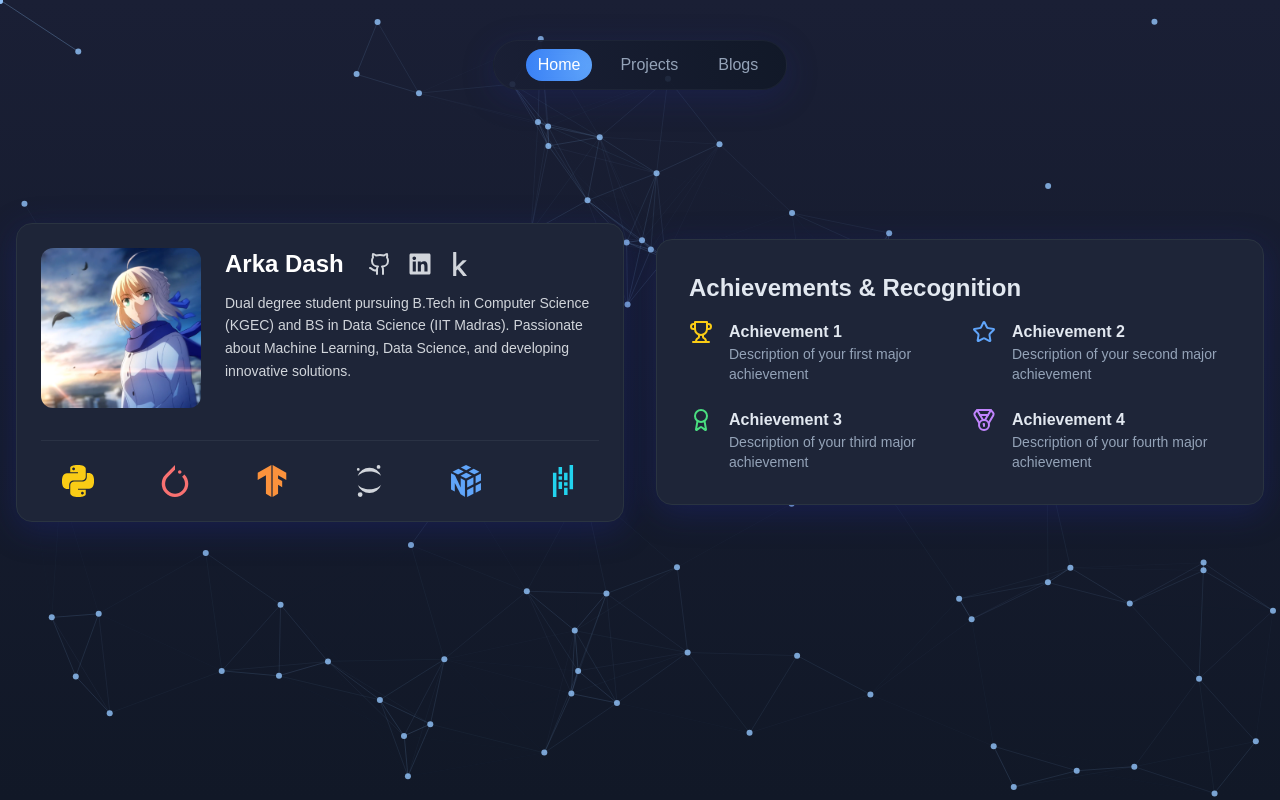
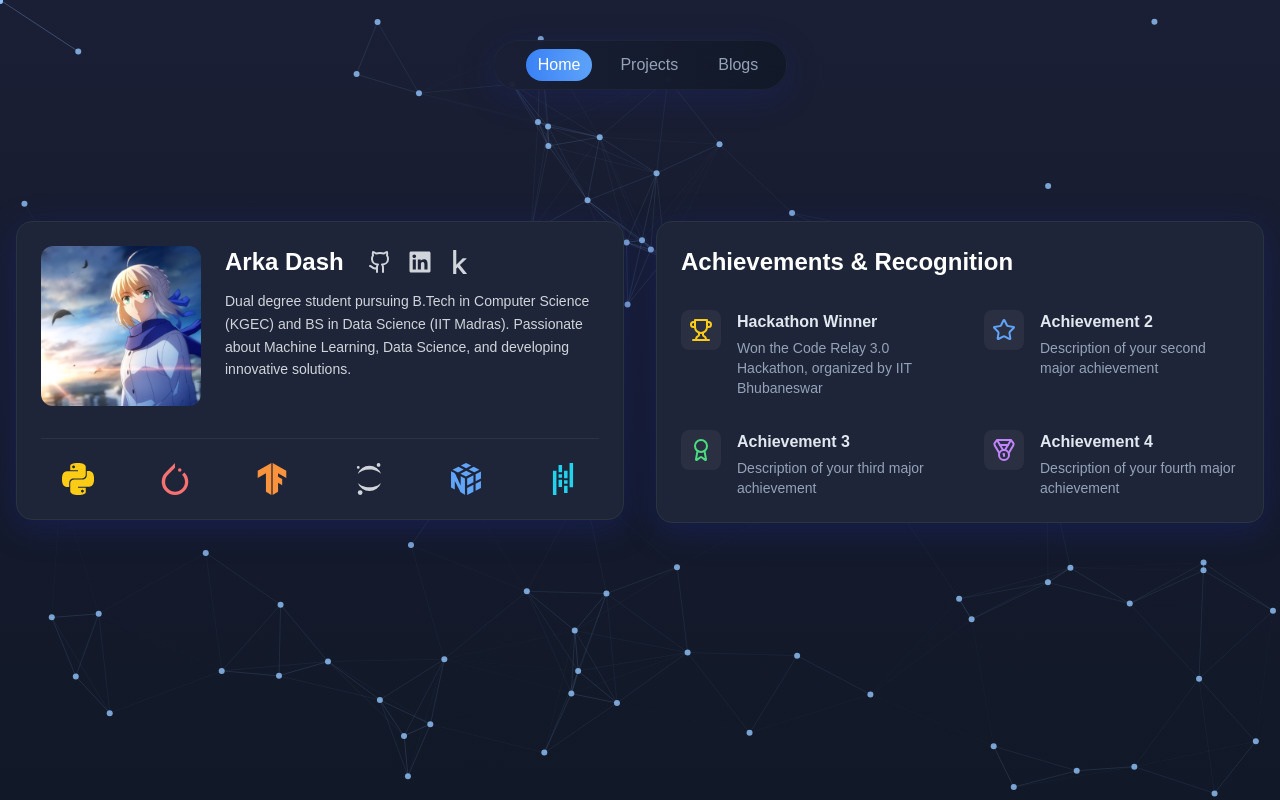
Before and after one commit to NevroHelios/portfolio, a Next.js app: page / in a window 1280 px wide. Built offline with nearby package versions, Linux system fonts and the light colour scheme.

Commit message:
Refactor AchievementsCard layout for improved structure and styling; adjust homepage content visibility

```diff
--- a/src/app/page.tsx
+++ b/src/app/page.tsx
@@ -18,20 +18,20 @@ export default function Home() {
 
       {/* Content container with delayed entrance */}
       <div
-        className="relative z-10 opacity-0 animate-fade-in px-4 py-8"
+        className="relative z-10 opacity-1 animate-fade-in px-4 py-8"
         style={{ animationDelay: "1.5s" }}
       >
         <FloatingNavDemo />
         <div className="max-w-7xl mx-auto min-h-[calc(110vh-200px)] flex items-center">
           {/* Changed to grid layout with vertical centering */}
-          <div className="grid grid-cols-1 lg:grid-cols-2 gap-8 items-center justify-center py-8 w-full">
+          <div className="grid grid-cols-1 lg:grid-cols-2 gap-8 items-start w-full">
             <ThreeDProfileCard />
             <AchievementsCard />
           </div>
         </div>
       </div>
 
-      <style jsx>{`
+      {/* <style jsx>{`
         @keyframes fade-in {
           from {
             opacity: 0;
@@ -45,7 +45,7 @@ export default function Home() {
         .animate-fade-in {
           animation: fade-in 1.5s ease-out forwards;
         }
-      `}</style>
+      `}</style> */}
     </div>
   );
 }
--- a/src/components/achievements-card.tsx
+++ b/src/components/achievements-card.tsx
@@ -4,49 +4,81 @@ import { Trophy, Star, Award, Medal } from "lucide-react";
 
 const AchievementsCard = () => {
   return (
-    <CardContainer className="w-[100%] max-w-[1000px]">
-      <CardBody className="relative bg-[#1e2538] text-white rounded-2xl p-8 shadow-[0_8px_32px_0_rgba(31,38,135,0.37)] backdrop-blur-lg border border-opacity-18 border-[#2a3441]">
-        <div className="flex flex-col space-y-4">
-          <CardItem translateZ="50" className="text-2xl font-bold text-[#e2e8f0]">
+    <div className="w-full">
+      <CardContainer>
+        <CardBody className="relative bg-[#1e2538] text-white rounded-2xl p-6 shadow-[0_8px_32px_0_rgba(31,38,135,0.37)] backdrop-blur-lg border border-opacity-18 border-[#2a3441]">
+          <div className="flex flex-col gap-8">
+            {/* Header */}
+            <CardItem translateZ="50" className="text-2xl font-bold text-white">
               Achievements & Recognition
             </CardItem>
 
-          <div className="grid grid-cols-1 md:grid-cols-2 gap-6">
-            <CardItem translateZ="40" className="flex items-start space-x-4">
-              <Trophy className="w-6 h-6 text-yellow-400 flex-shrink-0" />
-              <div>
-                <h3 className="font-semibold text-[#e2e8f0]">Achievement 1</h3>
-                <p className="text-[#94a3b8] text-sm">Description of your first major achievement</p>
+            {/* Achievements Grid */}
+            <div className="grid grid-cols-1 md:grid-cols-2 gap-x-12 gap-y-8">
+              {/* Hackathon Winner */}
+              <CardItem translateZ="40" className="flex items-start gap-4">
+                <div className="rounded-lg bg-[#2a2f42] p-2">
+                  <Trophy className="w-6 h-6 text-yellow-400" />
+                </div>
+                <div className="space-y-1">
+                  <h3 className="font-semibold text-[#e2e8f0]">
+                    Hackathon Winner
+                  </h3>
+                  <p className="text-[#94a3b8] text-sm">
+                    Won the Code Relay 3.0 Hackathon, organized by IIT Bhubaneswar
+                  </p>
                 </div>
               </CardItem>
 
-            <CardItem translateZ="40" className="flex items-start space-x-4">
-              <Star className="w-6 h-6 text-blue-400 flex-shrink-0" />
-              <div>
-                <h3 className="font-semibold text-[#e2e8f0]">Achievement 2</h3>
-                <p className="text-[#94a3b8] text-sm">Description of your second major achievement</p>
+              {/* Achievement 2 */}
+              <CardItem translateZ="40" className="flex items-start gap-4">
+                <div className="rounded-lg bg-[#2a2f42] p-2">
+                  <Star className="w-6 h-6 text-blue-400" />
+                </div>
+                <div className="space-y-1">
+                  <h3 className="font-semibold text-[#e2e8f0]">
+                    Achievement 2
+                  </h3>
+                  <p className="text-[#94a3b8] text-sm">
+                    Description of your second major achievement
+                  </p>
                 </div>
               </CardItem>
 
-            <CardItem translateZ="40" className="flex items-start space-x-4">
-              <Award className="w-6 h-6 text-green-400 flex-shrink-0" />
-              <div>
-                <h3 className="font-semibold text-[#e2e8f0]">Achievement 3</h3>
-                <p className="text-[#94a3b8] text-sm">Description of your third major achievement</p>
+              {/* Achievement 3 */}
+              <CardItem translateZ="40" className="flex items-start gap-4">
+                <div className="rounded-lg bg-[#2a2f42] p-2">
+                  <Award className="w-6 h-6 text-green-400" />
+                </div>
+                <div className="space-y-1">
+                  <h3 className="font-semibold text-[#e2e8f0]">
+                    Achievement 3
+                  </h3>
+                  <p className="text-[#94a3b8] text-sm">
+                    Description of your third major achievement
+                  </p>
                 </div>
               </CardItem>
 
-            <CardItem translateZ="40" className="flex items-start space-x-4">
-              <Medal className="w-6 h-6 text-purple-400 flex-shrink-0" />
-              <div>
-                <h3 className="font-semibold text-[#e2e8f0]">Achievement 4</h3>
-                <p className="text-[#94a3b8] text-sm">Description of your fourth major achievement</p>
+              {/* Achievement 4 */}
+              <CardItem translateZ="40" className="flex items-start gap-4">
+                <div className="rounded-lg bg-[#2a2f42] p-2">
+                  <Medal className="w-6 h-6 text-purple-400" />
+                </div>
+                <div className="space-y-1">
+                  <h3 className="font-semibold text-[#e2e8f0]">
+                    Achievement 4
+                  </h3>
+                  <p className="text-[#94a3b8] text-sm">
+                    Description of your fourth major achievement
+                  </p>
                 </div>
               </CardItem>
             </div>
           </div>
         </CardBody>
       </CardContainer>
+    </div>
   );
 };
 
```
Lines whose indentation alone changed are shown as unchanged.
